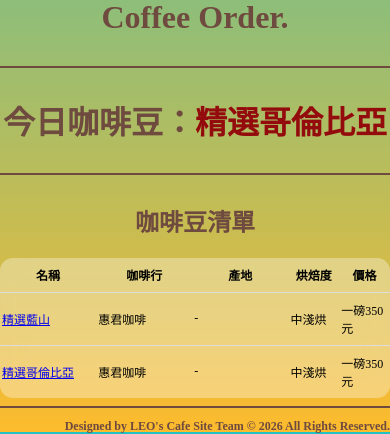
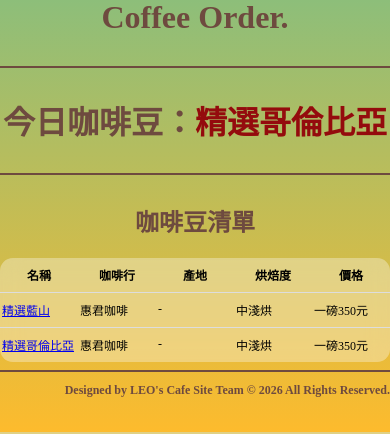
Before and after one commit to leo61405xyz/LEOsCafeSite, a Django app: page / in a window 390 px wide. Shown: the part 412-846 px from the top of the page. Run offline with Django 5.2, Linux system fonts and the light colour scheme; data comes from the database, SQL or seed files in the repository.

Commit message:
refactor: simplify mobile table layout by removing fixed column widths

```diff
--- a/static/css/style.css
+++ b/static/css/style.css
@@ -172,19 +172,4 @@ head {
         /* 確保內容太長時會自動換行而不是撐破表格 */
         word-break: break-all;
     }
-
-    /* 3. 針對比較寬的欄位（如訂購時間、名稱）手動分配比例 */
-    /* 假設第 4 欄是訂購時間 */
-    .all-coffee-table th:nth-child(4),
-    .all-coffee-table td:nth-child(4) {
-        width: 30%; /* 給時間多一點空間 */
-    }
-
-    /* 針對按鈕欄位縮小空間 */
-    .all-coffee-table th:last-child,
-    .all-coffee-table td:last-child,
-    .all-coffee-table th:nth-last-child(2),
-    .all-coffee-table td:nth-last-child(2) {
-        width: 12%;
-    }
 }
```
